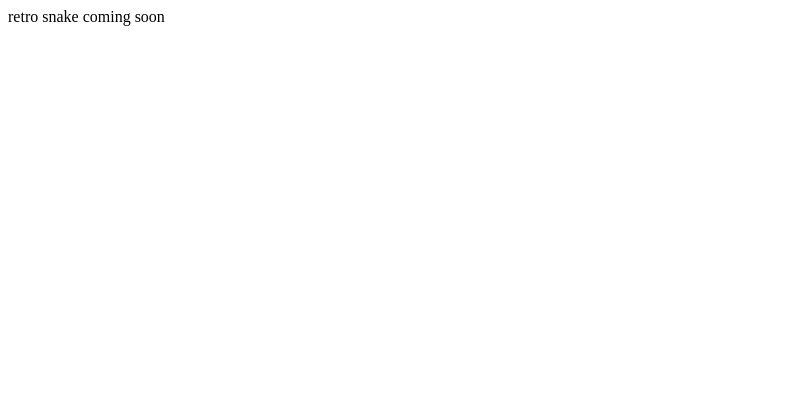
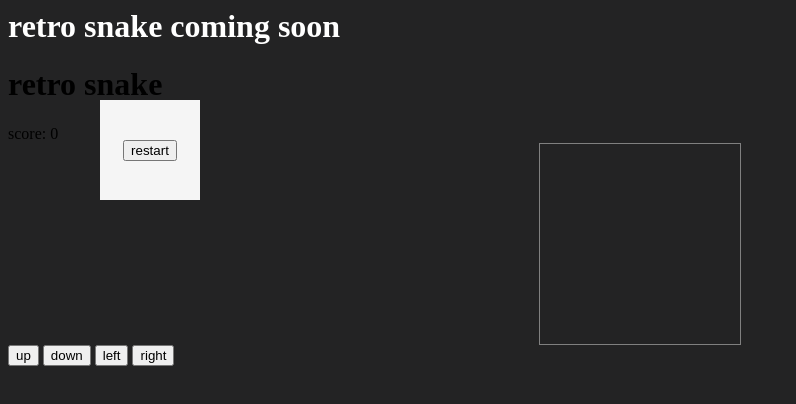
Before and after one commit to emmanuel-jaimes/retrosnake.xyz, a plain HTML site: page index.html in a window 1280 px wide. Shown: the whole page, without its empty margins (0-796 px from the left). Drawn offline with Linux system fonts and the light colour scheme.

Commit message:
html/css skeleton
javascript to be implemented

```diff
--- a/index.html
+++ b/index.html
@@ -5,6 +5,22 @@
     </head>
 
     <body>
-        <div> retro snake coming soon </div>
+        <h1 style="color: white;"> retro snake coming soon </h1>
+        <h1>retro snake</h1>
+        <div class="scoreDisplay"> score: 0 </div>
+        <div class="gameBoard"></div>
+        <div class="button">
+            <button class="up">up</button>
+            <button class="down">down</button>
+            <button class="left">left</button>
+            <button class="right">right</button>
+        </div>
+        <div class="prompt">
+            <button class="restart">restart</button>
+        </div>
+
+        <script>
+            // game functions
+        </script>
     </body>
 </html>
--- a/style.css
+++ b/style.css
@@ -0,0 +1,37 @@
+body{
+    background: rgb(35, 35, 36);
+}
+
+.gameBoard{
+    width: 200px;
+    height: 200px;
+    border: 1px solid gray;
+    margin: 0 auto;
+    display: flex;
+    flex-wrap: wrap;
+}
+
+.gameBoard div {
+    width: 20px;
+    height: 20px;
+}
+
+.snake {
+    background: yellow;
+}
+
+.apple {
+    background: red;
+}
+
+.prompt {
+    background: whitesmoke;
+    width: 100px;
+    height: 100px;
+    position: fixed;
+    top: 100px;
+    left: 100px;
+    display: flex;
+    justify-content: center;
+    align-items: center;
+}
```
